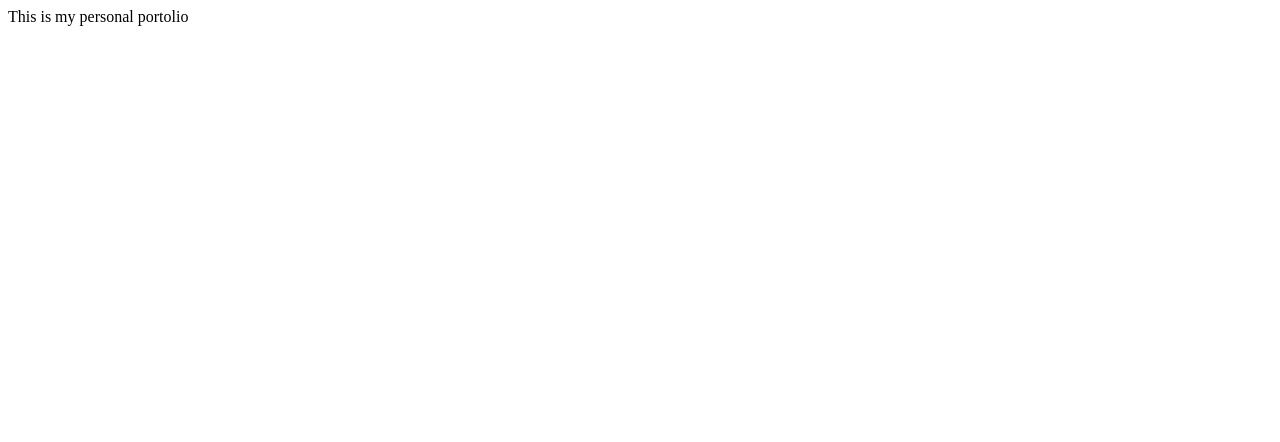
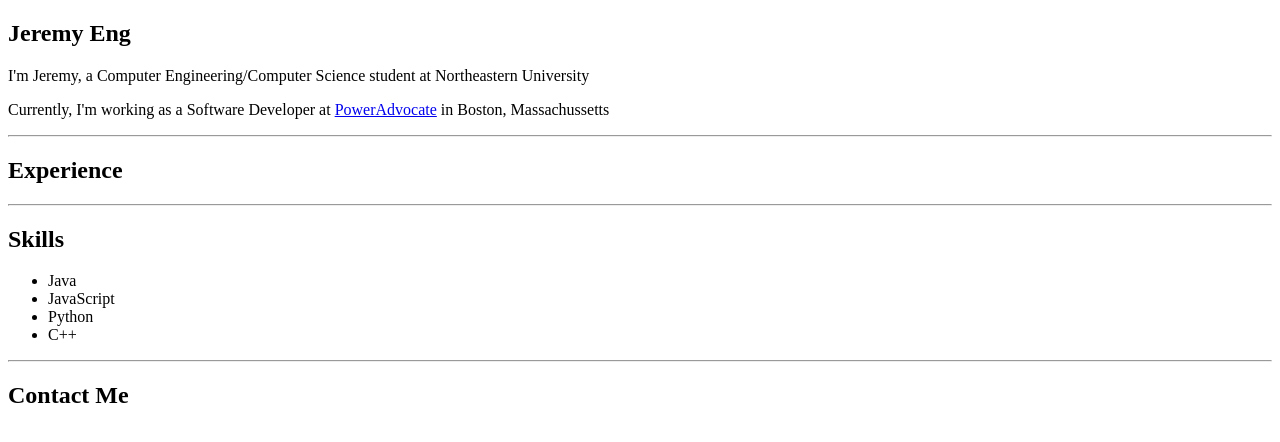
Before and after one commit to jeremyeng/personal-portfolio, a plain HTML site: page index.html in a window 1280 px wide. Drawn offline with Linux system fonts and the light colour scheme.

Commit message:
Add sections for about me, experience, skills, and contact info
- Add list of languages to skills section

```diff
--- a/index.html
+++ b/index.html
@@ -1,12 +1,47 @@
 <!DOCTYPE html>
 <html lang="en">
+
 <head>
   <meta charset="UTF-8">
   <meta name="viewport" content="width=device-width, initial-scale=1.0">
   <meta http-equiv="X-UA-Compatible" content="ie=edge">
   <title>Jeremy Eng | Home</title>
 </head>
+
 <body>
-  This is my personal portolio
+  <section id="intro">
+    <h1>Jeremy Eng</h1>
+    <div id="about">
+      <p>I'm Jeremy, a Computer Engineering/Computer Science student at Northeastern University</p>
+      <p>Currently, I'm working as a Software Developer at
+        <a href="http://marketing.poweradvocate.com/">PowerAdvocate</a> in Boston, Massachussetts</p>
+    </div>
+  </section>
+
+  <hr>
+
+  <section id="experience">
+    <h1>Experience</h1>
+  </section>
+
+  <hr>
+
+  <section id="skills">
+    <h1>Skills</h1>
+      <ul>
+        <li>Java</li>
+        <li>JavaScript</li>
+        <li>Python</li>
+        <li>C++</li>
+      </ul>
+  </section>
+
+  <hr>
+
+  <section id="contact-info">
+    <h1>Contact Me</h1>
+  </section>
+
 </body>
+
 </html>
```
